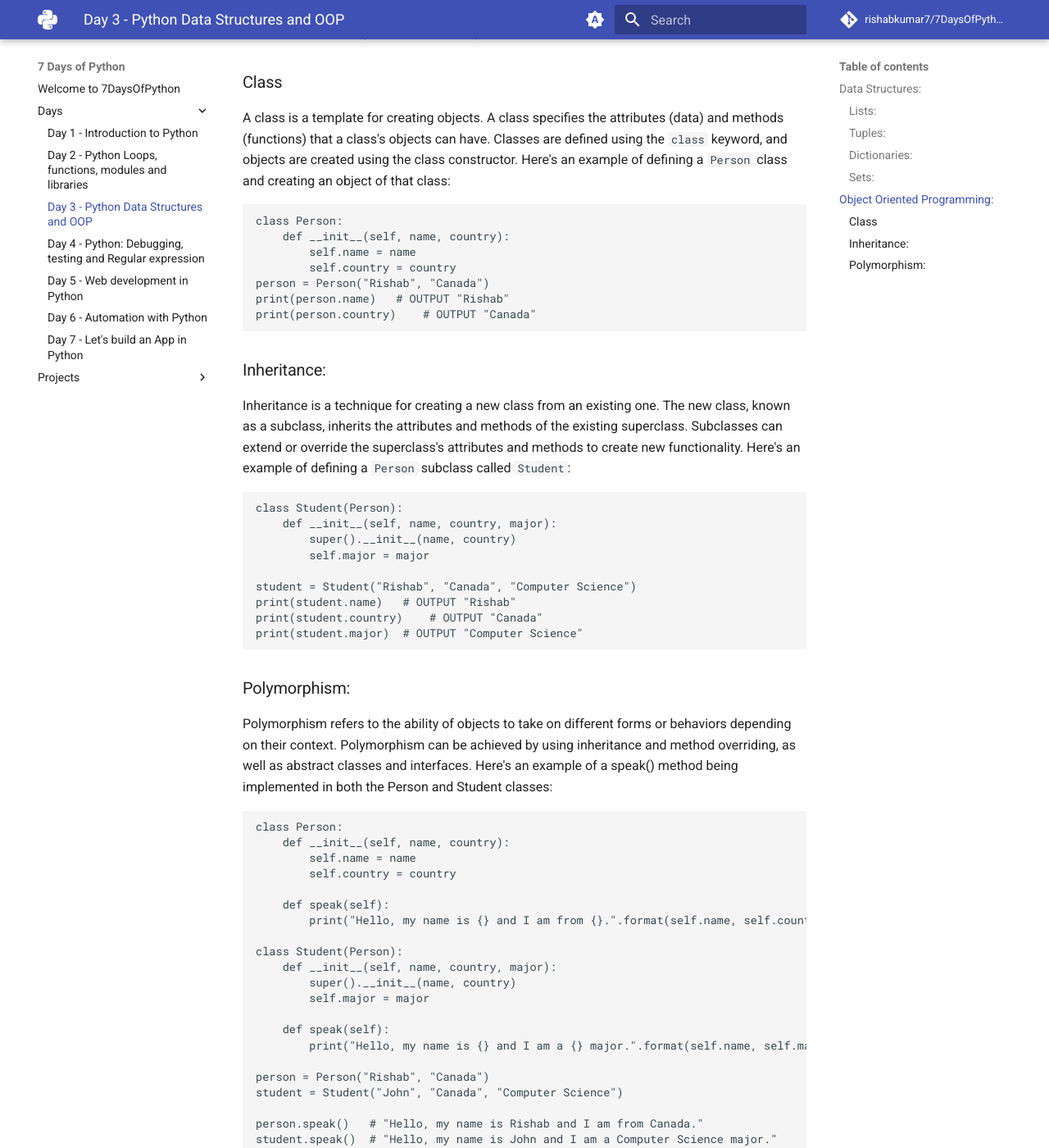
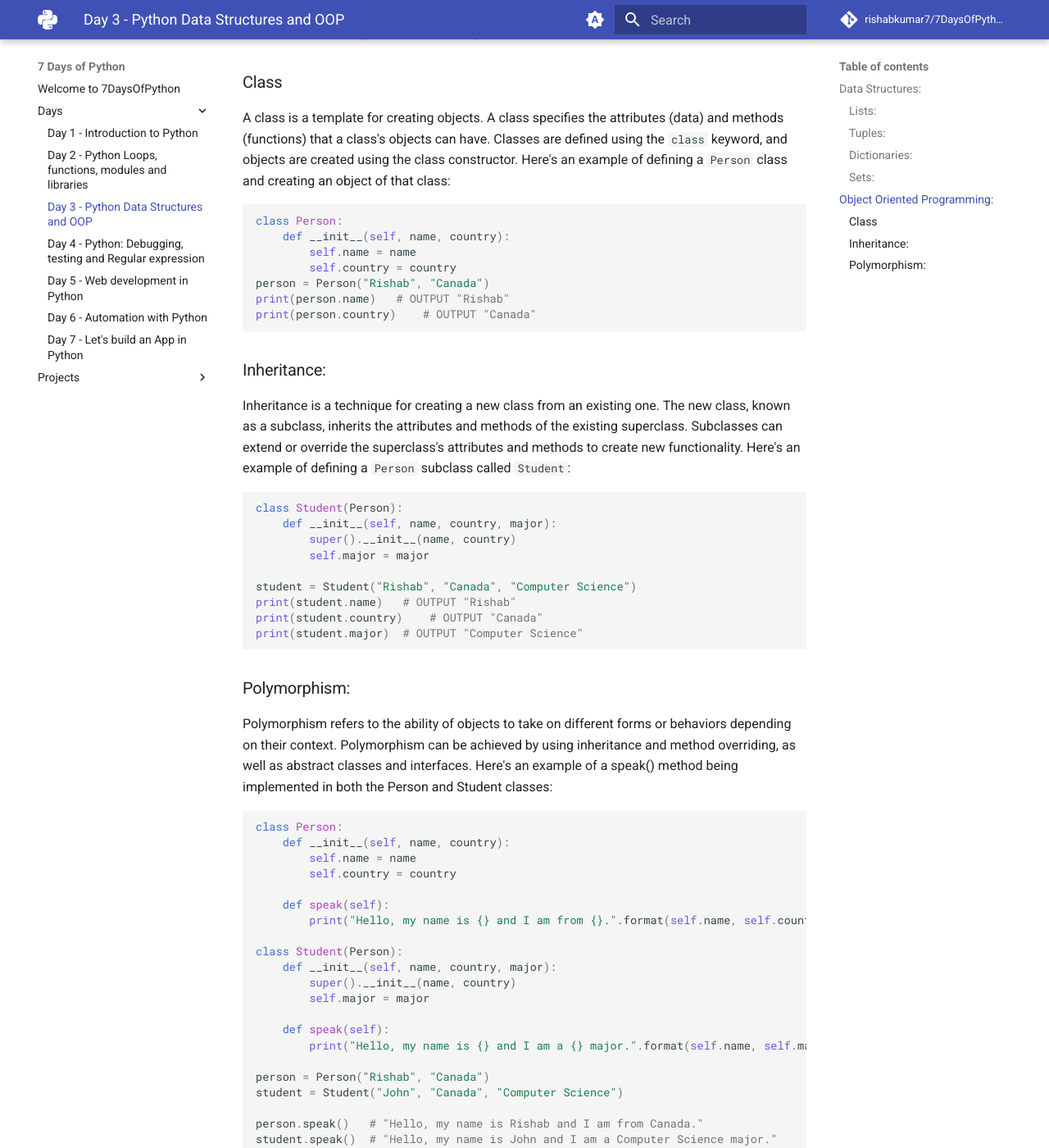
Before and after one commit to rishabkumar7/7DaysOfPython, an MkDocs documentation site: the page built from docs/days/day3.md, in a window 1280 px wide and 1400 px high, scrolled down 1737 px. Shown: the whole window at 82% size. Built offline with MkDocs 1.6.1 and Material for MkDocs 9.7.7, drawn with Linux system fonts in a browser that asks for light colours; comment, search, counter and statistics services are not loaded; some of the changed text lies outside the part shown.

Commit message:
added syntax highlighting

```diff
--- a/mkdocs.yml
+++ b/mkdocs.yml
@@ -42,6 +42,17 @@ font:
 
 copyright: Copyright &copy; 2024 Rishab Kumar
 
+#syntax highlighting
+markdown_extensions:
+  - pymdownx.highlight:
+      anchor_linenums: true
+      line_spans: __span
+      pygments_lang_class: true
+  - pymdownx.inlinehilite
+  - pymdownx.snippets
+  - pymdownx.superfences
+
+#extras
 extra:
   analytics:
     provider: google
```
